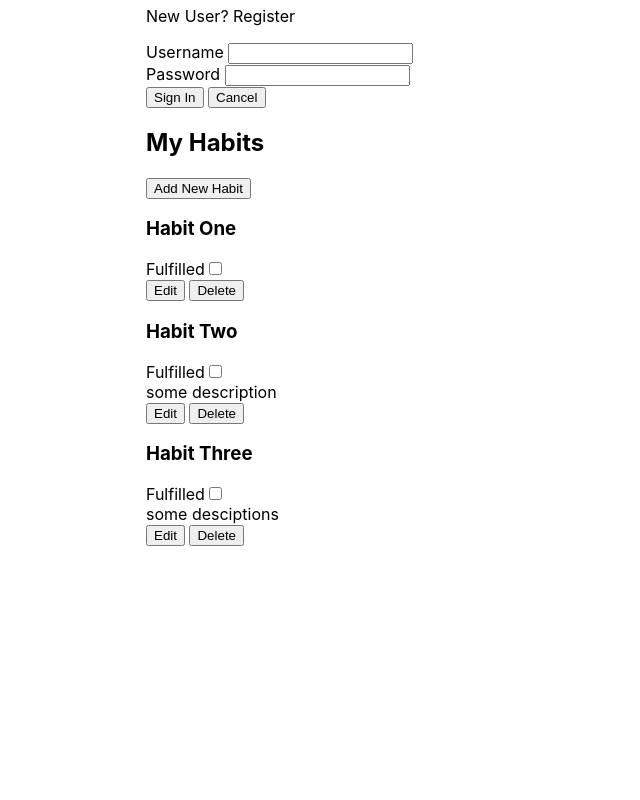
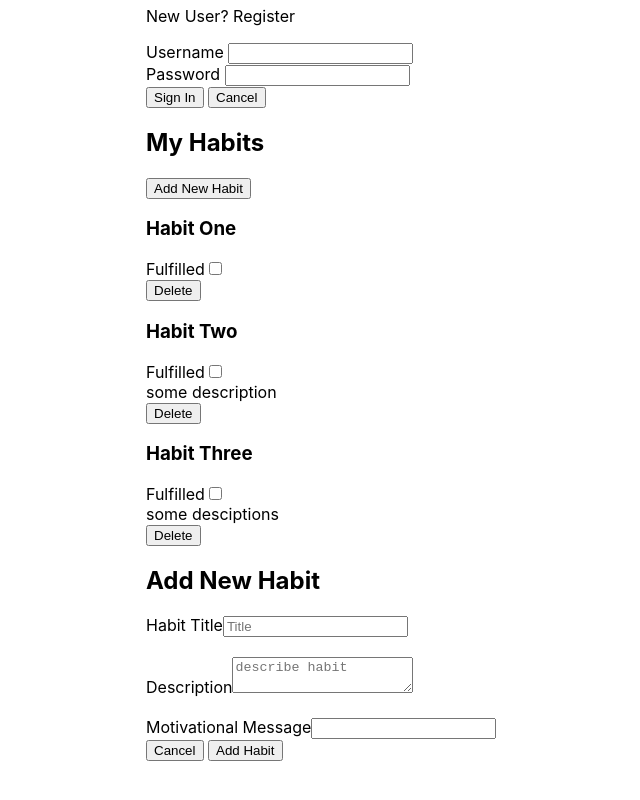
Before and after one commit to Nishat322/habit-tracker-client, a React (Create React App) app: page / in a window 1280 px wide. Shown: the part 802-1602 px from the top of the page, without its empty margins (94-734 px from the left). Before the commit the page ends 1348 px from the top, so only its background shows below. Built offline with nearby package versions, Linux system fonts and the light colour scheme.

Commit message:
all static pages

```diff
--- /dev/null
+++ b/src/AddHabit/AddHabit.js
@@ -0,0 +1,34 @@
+import React, { Component } from 'react'
+
+import './AddHabit.css'
+//Cancel leads you back to My Habit Page
+//Add Habit also after adding leads you back to the Habits page
+class AddHabit extends Component {
+    render() {
+        return (
+            <div className = 'AddHabit'>
+                <h2>Add New Habit</h2>
+                <form className = 'AddHabit__form'>
+                    <div className = 'title'>
+                        <label htmlFor ='AddHabit__title'> Habit Title</label>
+                        <input type = 'text' name = 'AddHabit__title' id = 'AddHabit__title' placeholder = 'Title' required/>
+                    </div> <br/>
+                    <div className = 'description'>
+                        <label htmlFor = 'AddHabit__description'> Description</label>
+                        <textarea name = 'AddHabit__description' id = 'AddHabit__description' placeholder = 'describe habit'/>
+                    </div> <br/>
+                    <div className = 'motivational_message'>
+                        <label htmlFor = 'AddHabit__motivational_message'>Motivational Message</label>
+                        <input type = 'text' name = 'AddHabit__motivational_message' id = 'AddHabit__motivational_message'/>
+                    </div>
+                    <div className = 'AddHabit__buttons'>
+                        <button>Cancel</button> {' '}
+                        <button type = 'submit'>Add Habit</button>
+                    </div>
+                </form>
+            </div>
+        )
+    }
+}
+
+export default AddHabit;
--- a/src/App/App.css
+++ b/src/App/App.css
@@ -4,7 +4,7 @@
   padding-bottom: 20px;
   max-width: 800px;
   margin-top: 0;
-  margin-bottom: 500px;
+  margin-bottom: 800px;
   margin-right: auto;
   margin-left:auto;
 }
--- a/src/App/App.js
+++ b/src/App/App.js
@@ -5,6 +5,7 @@ import LandingPage from '../LandingPage/LandingPage'
 import RegisterForm from '../RegisterForm/RegisterForm'
 import LoginForm from '../LoginForm/LoginForm'
 import HabitApp from '../HabitApp/HabitApp'
+import AddHabit from '../AddHabit/AddHabit'
 
 import STORE from '../store'
 import './App.css'
@@ -19,6 +20,7 @@ class App extends Component {
         <RegisterForm/>
         <LoginForm/>
         <HabitApp habits = {habits}/>
+        <AddHabit/>
       </div>
     )
   }
--- a/src/Habit/Habit.js
+++ b/src/Habit/Habit.js
@@ -1,7 +1,9 @@
 import React, { Component } from 'react'
 
-
+import './Habit.css'
 //tapping on the name of the habit leads to an extenstion which shows the motivating message
+//Edit will allow you to edit the habit => leads to the edit form
+//Delete will allow you to delete the habit
 class Habit extends Component {
 
 
@@ -18,7 +20,6 @@ class Habit extends Component {
                 <div className = 'Habit__description'>
                     {this.props.description}
                 </div>
-                <button className = 'button'>Edit</button> {' '}
                 <button className = 'button'>Delete</button>
             </div>
         )
```
Also changed, not shown: src/AddHabit/AddHabit.css (added), src/Habit/Habit.css (added), 1 other file (tests, documents, lock files or other folders).
